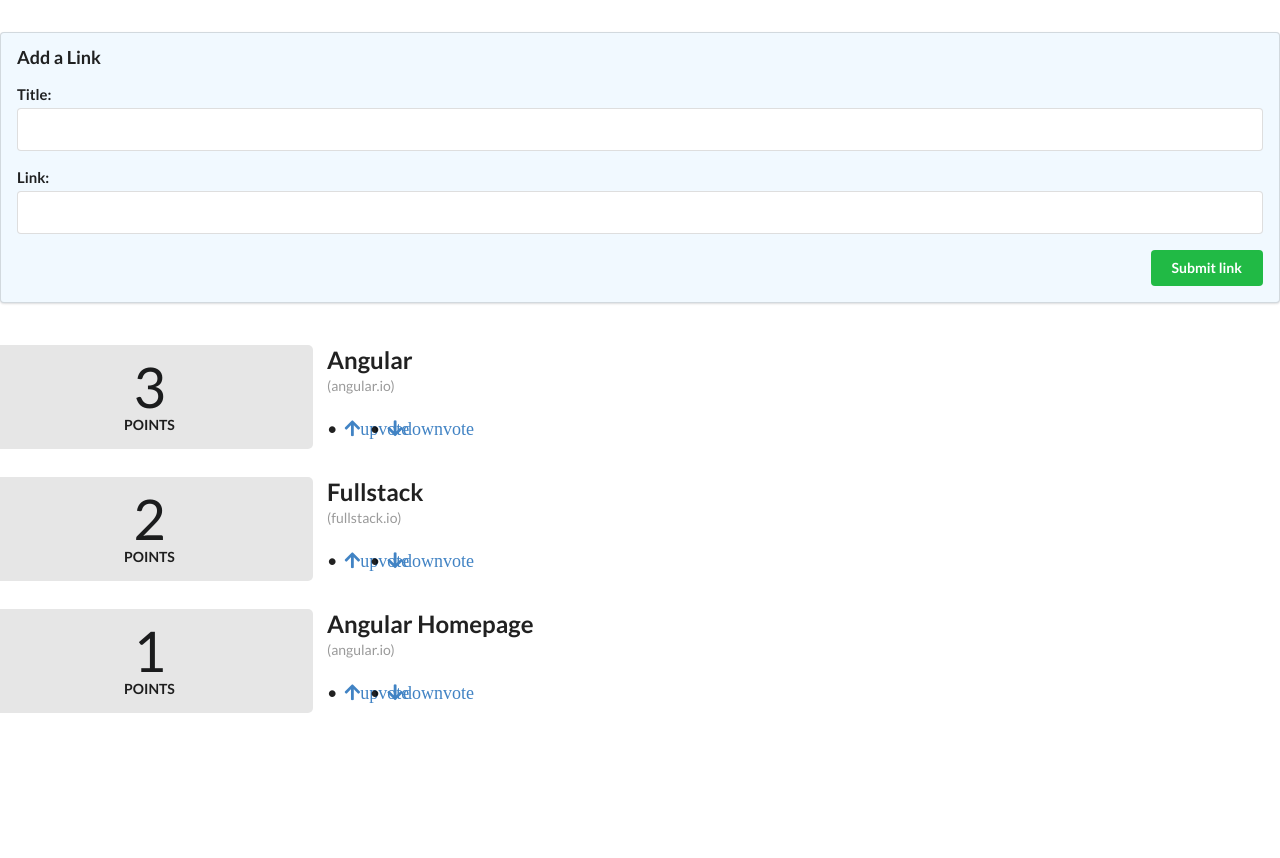
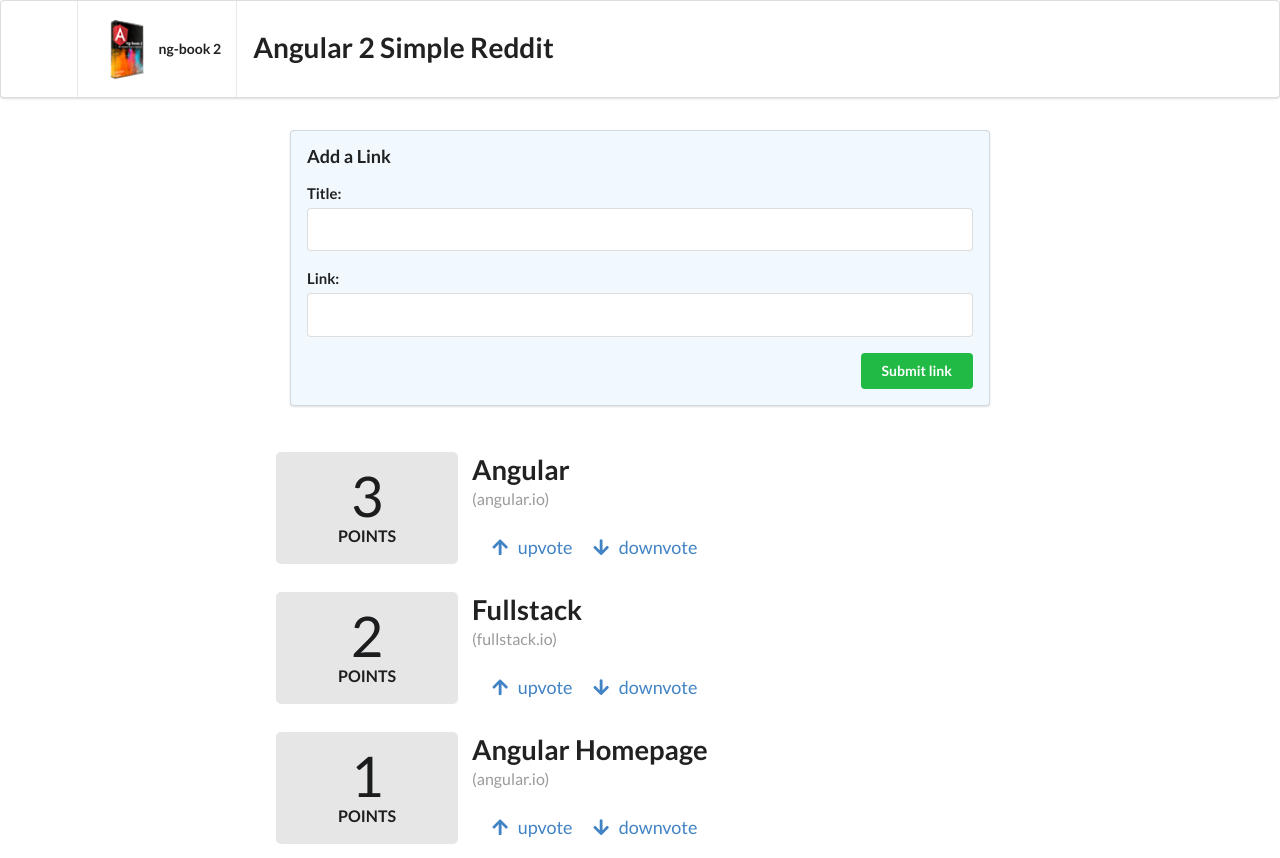
Before and after one commit to filipef9/ngb-angular-reddit, an Angular app: page / in a window 1280 px wide. Before the commit the page ends 832 px from the top, so only its background shows below. Built offline with nearby package versions, Linux system fonts and the light colour scheme.

Commit message:
Atualização do layout da aplicação.

```diff
--- a/src/app/app.component.css
+++ b/src/app/app.component.css
@@ -0,0 +1,3 @@
+img.logo {
+  margin: 5px 15px !important;
+}
--- a/src/app/app.component.html
+++ b/src/app/app.component.html
@@ -1,3 +1,18 @@
+<div class="ui menu">
+  <div class="ui container">
+    <a href="#" class="header item">
+      <img class="logo" src="assets/images/ng-book-2-minibook.png">
+      ng-book 2
+    </a>
+    <div class="header item borderless">
+      <h1 class="ui header">
+        Angular 2 Simple Reddit
+      </h1>
+    </div>
+  </div>
+</div>
+
+<div class="ui main text container">
   <form class="ui large form segment">
     <h3 class="ui header">Add a Link</h3>
 
@@ -17,3 +32,4 @@
   <div class="ui grid posts">
     <app-article *ngFor="let article of sortedArticles()" [article]="article"></app-article>
   </div>
+</div>
--- a/src/app/article/article.component.css
+++ b/src/app/article/article.component.css
@@ -0,0 +1,3 @@
+ul.ui.list li:before {
+  content: '';
+}
--- a/src/app/article/article.component.html
+++ b/src/app/article/article.component.html
@@ -11,12 +11,12 @@
   <ul class="ui big horizontal list voters">
     <li class="item">
       <a href (click)="voteUp()">
-        <i class="arrow up icon">upvote</i>
+        <i class="arrow up icon"></i> upvote
       </a>
     </li>
     <li class="item">
       <a href (click)="voteDown()">
-        <i class="arrow down icon">downvote</i>
+        <i class="arrow down icon"></i> downvote
       </a>
     </li>
   </ul>
```
Also changed, not shown: src/assets/images/ng-book-2-minibook.png (added). Lines whose indentation alone changed are shown as unchanged.
